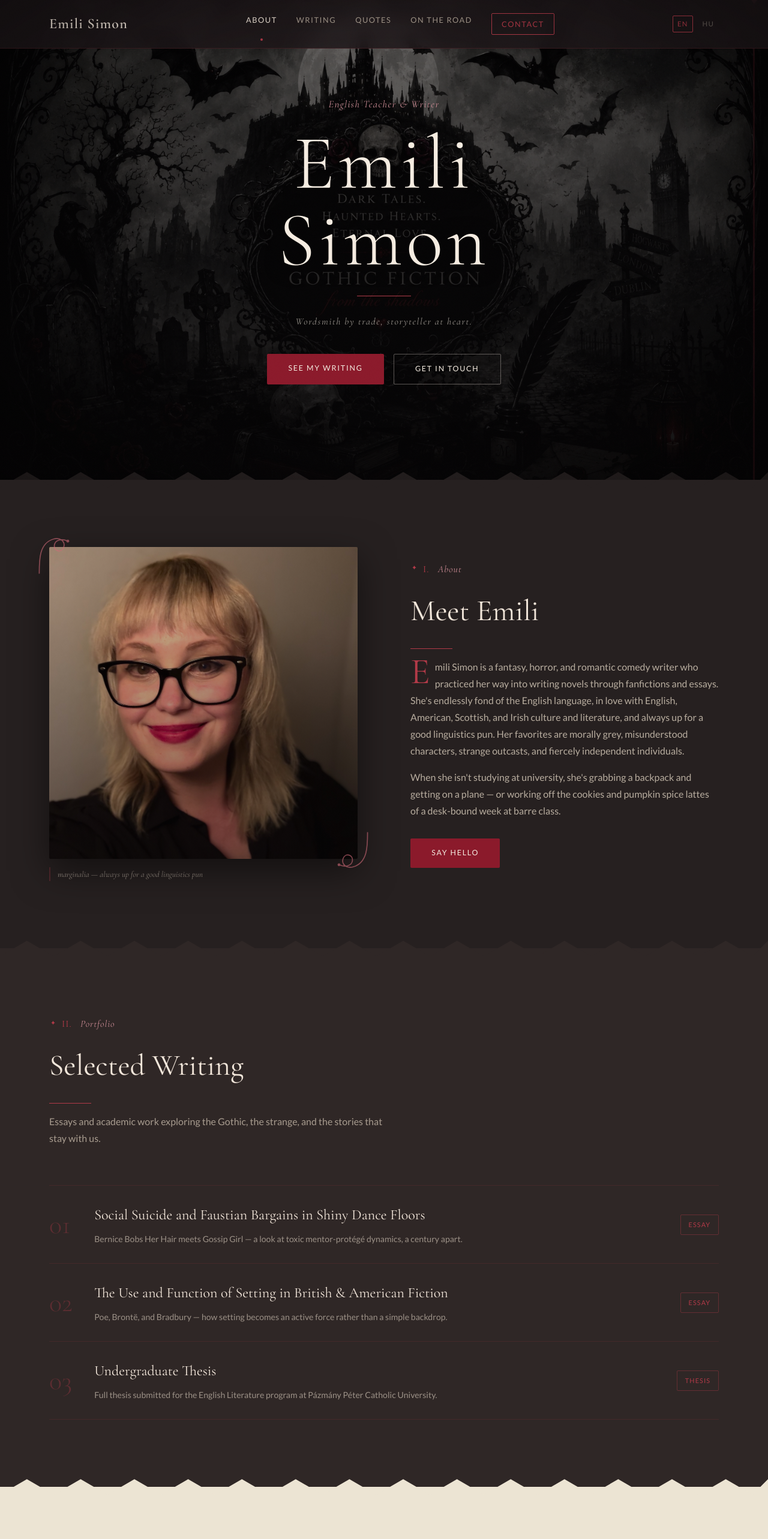
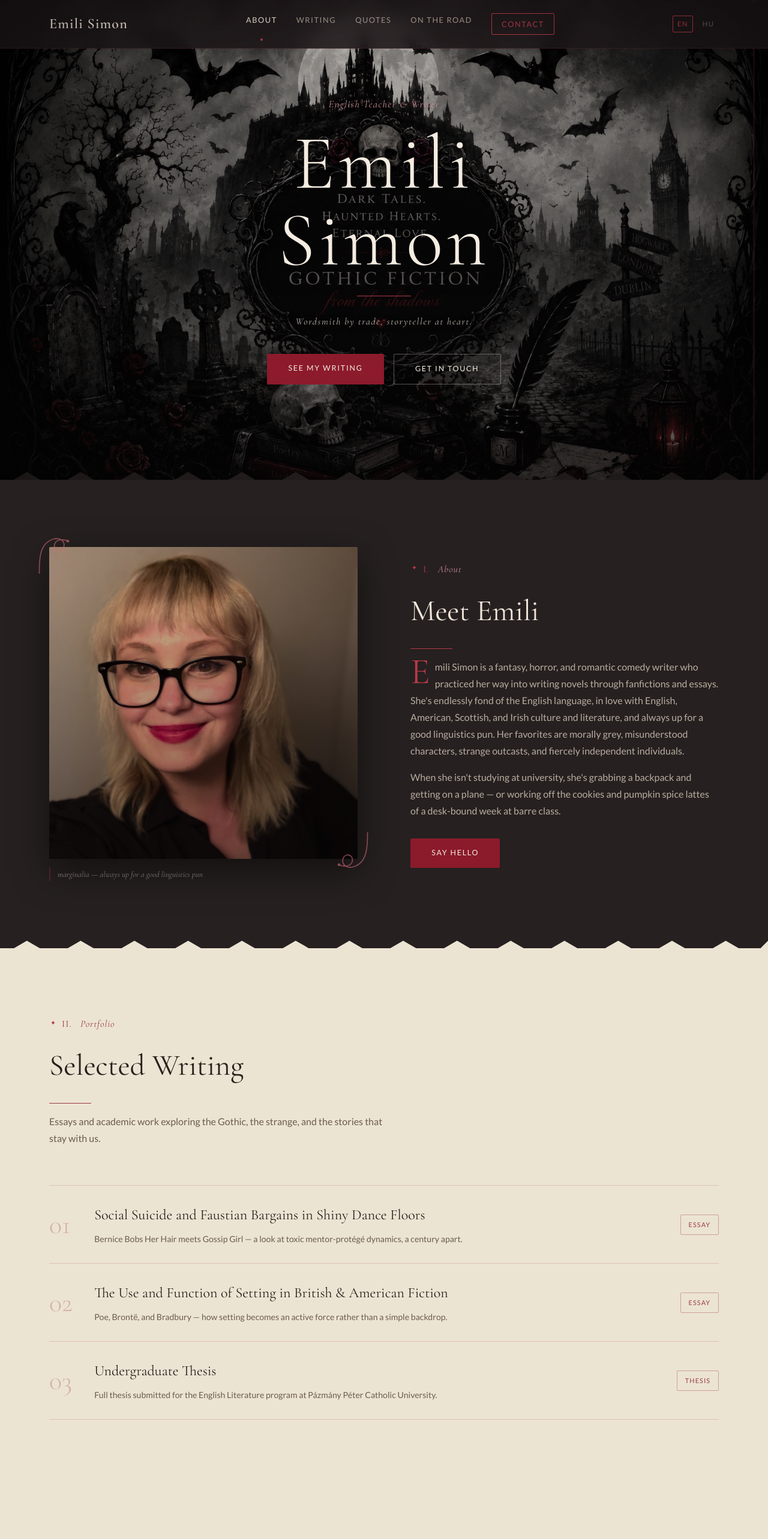
Before and after one commit to rickcircle/emili-simon-site, a React (Vite) app: page / in a window 1280 px wide. Shown: the top 2566 px of the page at 60% size. Built offline with nearby package versions, Linux system fonts and the light colour scheme.

Commit message:
Apply parchment background to Writing and Travel sections, lighten Hero overlay significantly

```diff
--- a/src/components/Travel.jsx
+++ b/src/components/Travel.jsx
@@ -20,7 +20,7 @@ export default function Travel() {
   const { t } = useLanguage();
 
   return (
-    <section className="section section-alt" id="travel">
+    <section className="section section-parchment" id="travel">
       <div className="container">
         <div className="section-header reveal">
           <span className="section-label"><span className="chapter-num">IV</span>{t.travel_label}</span>
--- a/src/components/Writing.jsx
+++ b/src/components/Writing.jsx
@@ -24,7 +24,7 @@ export default function Writing() {
   const { t } = useLanguage();
 
   return (
-    <section className="section section-alt" id="writing">
+    <section className="section section-parchment" id="writing">
       <div className="container">
         <div className="section-header reveal">
           <span className="section-label"><span className="chapter-num">II</span>{t.writing_label}</span>
--- a/src/index.css
+++ b/src/index.css
@@ -137,15 +137,15 @@ main { padding-top: 0; }
   display: flex; align-items: center; justify-content: center; text-align: center;
   position: relative;
   background:
-    linear-gradient(180deg, rgba(6,5,6,0.55) 0%, rgba(6,5,6,0.75) 55%, rgba(6,5,6,0.95) 100%),
+    linear-gradient(180deg, rgba(6,5,6,0.22) 0%, rgba(6,5,6,0.4) 55%, rgba(6,5,6,0.65) 100%),
     url('/images/hero-bg-gothic.jpg') center 30%/cover no-repeat;
   overflow: hidden;
 }
 .hero-content { position: relative; z-index: 1; max-width: 700px; padding: 0 2rem; }
-.hero-badge { font-family: 'Cormorant Garamond', serif; font-style: italic; font-size: 1.05rem; letter-spacing: 0.08em; color: #c98a93; margin-bottom: 1.25rem; }
-.hero-title { font-size: clamp(4rem, 12vw, 8rem); font-weight: 300; letter-spacing: 0.05em; line-height: 1; margin-bottom: 0; color: #f5ece1; font-family: 'Cormorant Garamond', serif; text-shadow: 0 4px 30px rgba(0,0,0,0.6); }
+.hero-badge { font-family: 'Cormorant Garamond', serif; font-style: italic; font-size: 1.05rem; letter-spacing: 0.08em; color: #c98a93; margin-bottom: 1.25rem; text-shadow: 0 2px 12px rgba(0,0,0,0.7); }
+.hero-title { font-size: clamp(4rem, 12vw, 8rem); font-weight: 300; letter-spacing: 0.05em; line-height: 1; margin-bottom: 0; color: #f5ece1; font-family: 'Cormorant Garamond', serif; text-shadow: 0 2px 6px rgba(0,0,0,0.8), 0 8px 40px rgba(0,0,0,0.6); }
 .hero-rule { width: 90px; height: 1px; background: #b23a48; margin: 1.75rem auto; }
-.hero-sub { font-size: 1rem; color: rgba(245,236,225,0.6); letter-spacing: 0.1em; margin-bottom: 2.5rem; font-style: italic; font-family: 'Cormorant Garamond', serif; }
+.hero-sub { font-size: 1rem; color: rgba(245,236,225,0.75); letter-spacing: 0.1em; margin-bottom: 2.5rem; font-style: italic; font-family: 'Cormorant Garamond', serif; text-shadow: 0 2px 12px rgba(0,0,0,0.7); }
 .hero-buttons { display: flex; gap: 1rem; justify-content: center; flex-wrap: wrap; }
 
 /* === BUTTONS === */
@@ -265,6 +265,12 @@ main { padding-top: 0; }
 .section-parchment .section-title::after { background: #9c3a48; }
 .section-parchment .section-text { color: #6b5c4f; }
 .section-parchment .quote-card { background: #f5efe1; border-color: rgba(156,58,72,0.25); color: #4a3f37; }
+.section-parchment .folio-item { border-color: rgba(156,58,72,0.2); }
+.section-parchment .folio-item:hover { border-color: rgba(156,58,72,0.45); }
+.section-parchment .folio-num { color: rgba(156,58,72,0.3); }
+.section-parchment .folio-title { color: #2a211d; }
+.section-parchment .folio-desc { color: #6b5c4f; }
+.section-parchment .folio-tag { color: #9c3a48; border-color: rgba(156,58,72,0.4); }
 
 /* === ON THE ROAD (utazás galéria) === */
 .travel-grid { column-count: 3; column-gap: 1.75rem; }
```
